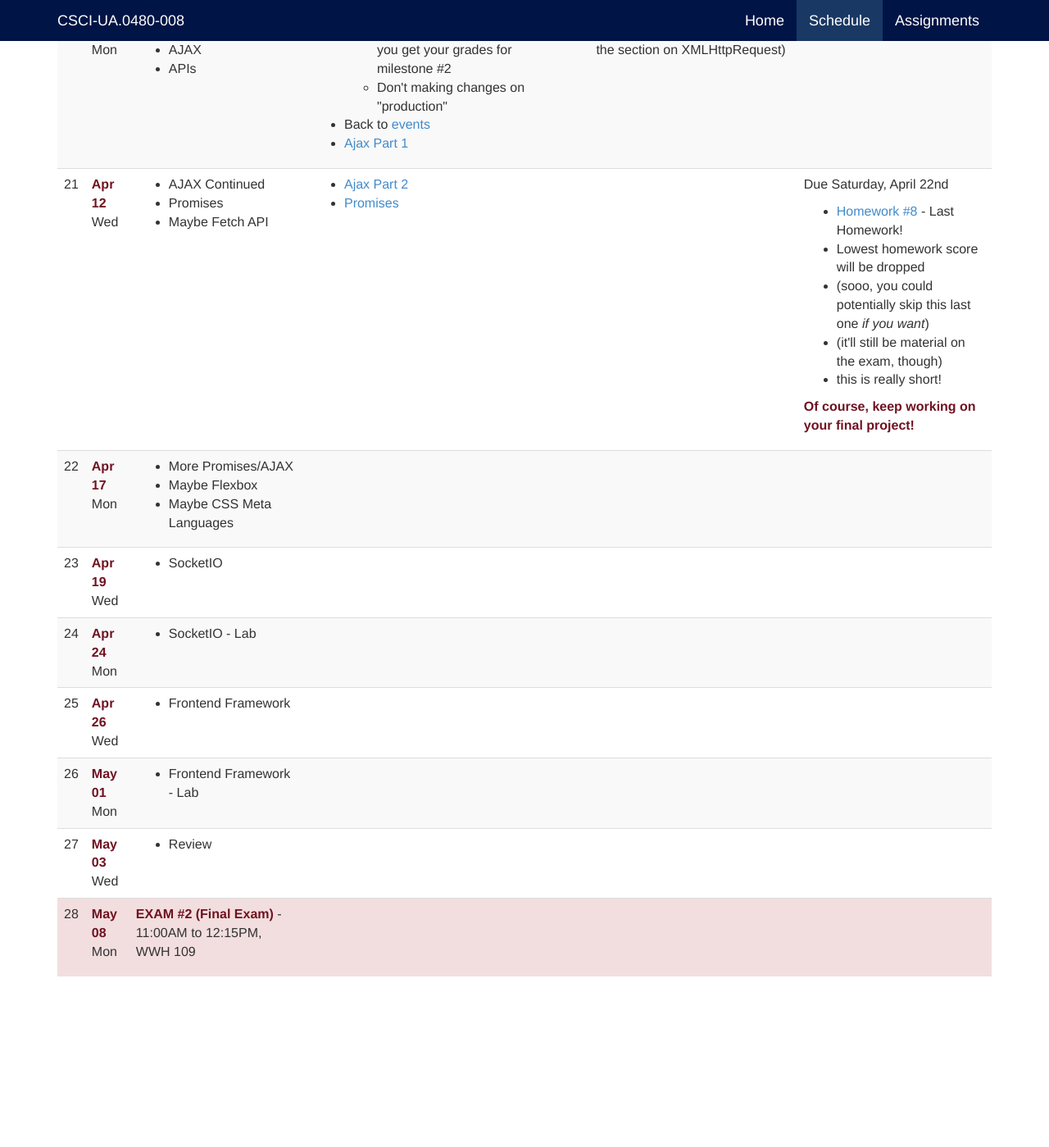
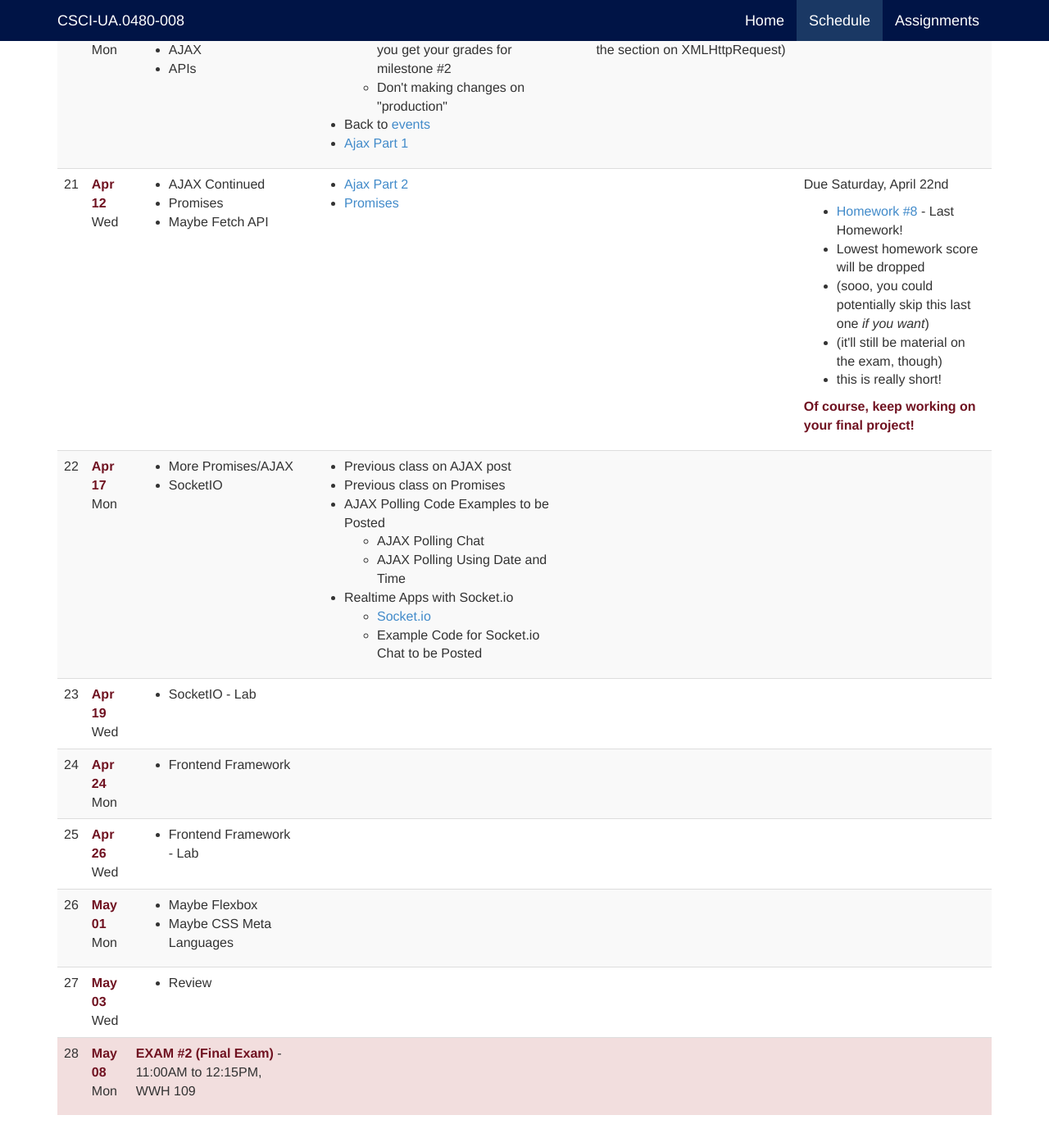
Before and after one commit to foureyes/csci-ua.0480-spring2017-008, a Jekyll site: the page built from schedule.markdown, in a window 1280 px wide and 1400 px high, scrolled down 6637 px. Shown: the whole window at 82% size. Built offline with Jekyll 4.4.1, drawn with Linux system fonts in a browser that asks for light colours; before the commit the page ends 7868 px from its top, so only the background shows below that.

Commit message:
fix up slides

```diff
--- a/_includes/schedule/22.markdown
+++ b/_includes/schedule/22.markdown
@@ -1,8 +1,22 @@
 	<td markdown="block">
 * Previous class on AJAX post
 * Previous class on Promises
+* AJAX Polling Code Examples to be Posted
+    * AJAX Polling Chat
+    * AJAX Polling Using Date and Time
+* Realtime Apps with Socket.io
+    * [Socket.io](slides/23/socketio.html)
+    * Example Code for Socket.io Chat to be Posted
+
+
+{% comment %}
+    * [Example Code for Socket.io Chat](https://github.com/nyu-csci-ua-0480-001-fall-2016/examples/tree/master/class25/socketio-chat)
+
+    * [AJAX Polling Chat](https://github.com/nyu-csci-ua-0480-001-fall-2016/examples/blob/master/class24/ajax-chat/public/javascripts/chat.js)
+    * [AJAX Polling Chat Using Date and Time](https://github.com/nyu-csci-ua-0480-001-fall-2016/examples/blob/master/class24/ajax-chat/public/javascripts/chatTime.js)
+
 * [Example Promise Code for XMLHttpRequest](https://github.com/nyu-csci-ua-0480-001-fall-2016/examples/blob/master/class23/ajax/public/javascripts/demo.js#L87)
-* <strike>[Flexbox](slides/22/flexbox.html)</strike> (skipped)
+{% endcomment %}
 
 {% comment %}
 * [About Class #22](slides/22/meta.html)
```
Also changed, not shown: _includes/schedule/23.markdown (+1 -6 lines), schedule.markdown (+8 -8 lines), slides/23/socketio.markdown (+2 -6 lines).
